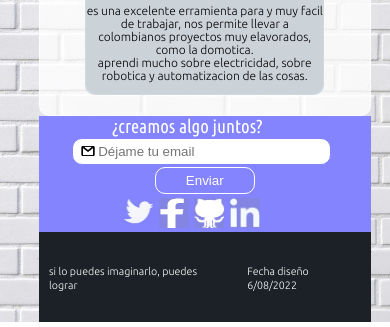
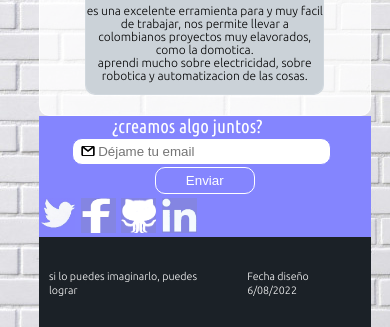
Before and after one commit to joburbanop/portafolio.gihub.io, a plain HTML site: page index.html in a window 390 px wide. Shown: the part 3241-3568 px from the top of the page. Drawn offline with Linux system fonts and the light colour scheme.

Commit message:
modificacion

```diff
--- a/hojaDeEstilosEnCascada/estilo.css
+++ b/hojaDeEstilosEnCascada/estilo.css
@@ -771,15 +771,16 @@ h1 strong{
     }
     .social
     {
-        width: 50%;
+
+        justify-content: space-around;
+        margin: 0% 0%;
     }
     .in
     {
-        margin: auto;
+        margin: 0 0;
         justify-content: center;
-        height: 30px;
-        width: 30px;
-        background-size: 30px 30px;
+        align-items: center;
+
     }
     .fotertext p
     {
```
Also changed, not shown: README.md, index.html (line endings or trailing spaces).
